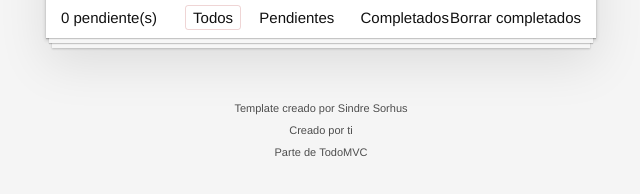
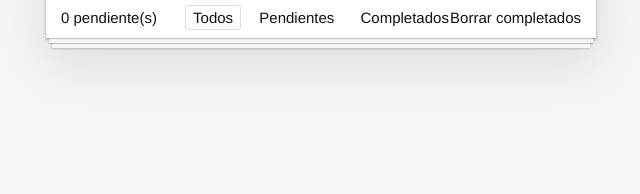
Before and after one commit to mpobletee/todo-js, a website built with webpack: page src/index.html in a window 1280 px wide. Shown: the part 200-394 px from the top of the page, without its empty margins (319-959 px from the left). Built offline with nearby package versions, Linux system fonts and the light colour scheme.

Commit message:
pruebas html

```diff
--- a/src/index.html
+++ b/src/index.html
@@ -3,7 +3,7 @@
 	<head>
 		<meta charset="utf-8">
 		<meta name="viewport" content="width=device-width, initial-scale=1">
-		<title>Template • TodoMVC</title>
+		<title>To-Do List</title>
 	</head>
 	<body>
 		<section class="todoapp">
@@ -58,10 +58,10 @@
 		</section>
 		<footer class="info">
 
-			<p>Template creado por <a href="http://sindresorhus.com">Sindre Sorhus</a></p>
+			<!-- <p>Template creado por <a href="http://sindresorhus.com">Sindre Sorhus</a></p> -->
 			<!-- Change this out with your name and url ↓ -->
-			<p>Creado por <a href="http://todomvc.com">ti</a></p>
-			<p>Parte de <a href="http://todomvc.com">TodoMVC</a></p>
+			<!-- <p>Creado por <a href="http://todomvc.com">ti</a></p> -->
+			<!-- <p>Parte de <a href="http://todomvc.com">TodoMVC</a></p> -->
 		</footer>
 
 
```
